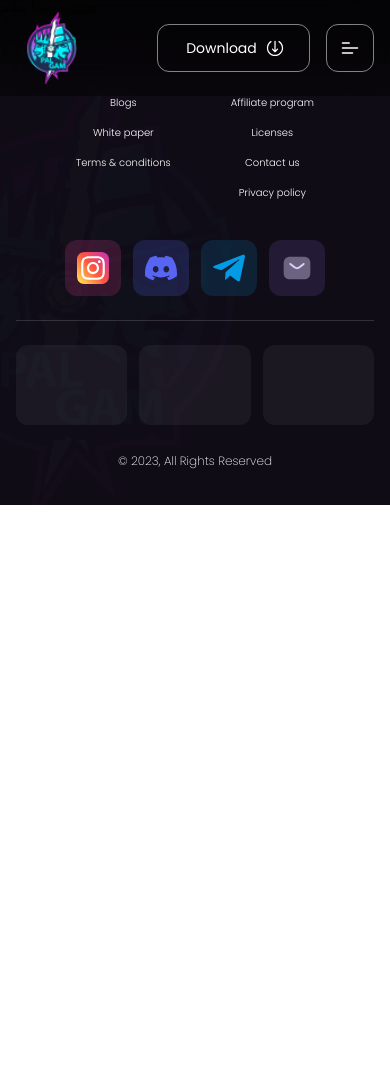
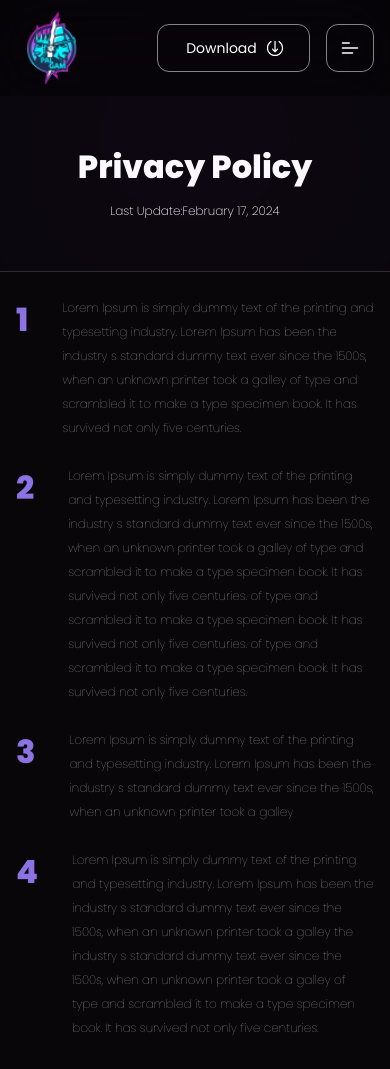
Before and after one commit to Alivolley/palgam, a Next.js app: page /privacy in a window 390 px wide. Before the commit this address had no page. Shown: the top 1069 px of the page. Before the commit the page ends 844 px from the top, so only its background shows below. Built offline with nearby package versions, Linux system fonts and the light colour scheme.

Commit message:
privacy policy : finished and responsived

```diff
--- a/components/layout/footer/footer.jsx
+++ b/components/layout/footer/footer.jsx
@@ -28,7 +28,7 @@ function Footer() {
                   <Link href="/">Affiliate program</Link>
                   <Link href="/">Licenses</Link>
                   <Link href="/">Contact us</Link>
-                  <Link href="/">Privacy policy</Link>
+                  <Link href="/privacy">Privacy policy</Link>
                </div>
             </div>
 
@@ -39,7 +39,7 @@ function Footer() {
                <Link href="/">Affiliate program</Link>
                <Link href="/">Licenses</Link>
                <Link href="/">Contact us</Link>
-               <Link href="/">Privacy policy</Link>
+               <Link href="/privacy">Privacy policy</Link>
             </div>
 
             <div className="relative mx-auto flex max-w-[1112px] items-center justify-center customMd:justify-between">
--- /dev/null
+++ b/pages/privacy/index.jsx
@@ -0,0 +1,97 @@
+function Privacy() {
+   return (
+      <div>
+         <div className="sticky top-0 overflow-hidden border-b border-solid border-[#ffffff26] bg-[#080609]">
+            <div className="pb-12 pt-[143px] text-center text-white">
+               <p className="font-poppinsExtraBold text-[32px] leading-[48px] customMd:text-[40px] customMd:leading-[64px]">
+                  Privacy Policy
+               </p>
+               <p className="mt-2 font-poppinsExtraLight text-[12px] leading-6 customMd:text-[18px] customMd:leading-8">
+                  Last Update:February 17, 2024
+               </p>
+            </div>
+            <div
+               className="absolute inset-0 rounded-[1512px] opacity-[0.15] blur-[200px]"
+               style={{ background: 'linear-gradient(180deg, #5922E9 0%, #DD43EF 100%)' }}
+            />
+         </div>
+         <div className="mx-auto mt-6 max-w-[1112px] space-y-6 px-4 customMd:mt-12 customMd:space-y-12 customLg:px-0">
+            <div className="flex items-start gap-[34px]">
+               <p className="font-poppinsExtraBold text-[32px] leading-[48px] text-[#8C72E2] customMd:text-[40px] customMd:leading-[64px]">
+                  1
+               </p>
+               <p className="font-poppinsThin text-xs leading-6 text-[#ffffffb3] customMd:text-[18px] customMd:leading-8">
+                  Lorem Ipsum is simply dummy text of the printing and typesetting industry. Lorem Ipsum has been the
+                  industry s standard dummy text ever since the 1500s, when an unknown printer took a galley of type and
+                  scrambled it to make a type specimen book. It has survived not only five centuries.
+               </p>
+            </div>
+            <div className="flex items-start gap-[34px]">
+               <p className="font-poppinsExtraBold text-[32px] leading-[48px] text-[#8C72E2] customMd:text-[40px] customMd:leading-[64px]">
+                  2
+               </p>
+               <p className="font-poppinsThin text-xs leading-6 text-[#ffffffb3] customMd:text-[18px] customMd:leading-8">
+                  Lorem Ipsum is simply dummy text of the printing and typesetting industry. Lorem Ipsum has been the
+                  industry s standard dummy text ever since the 1500s, when an unknown printer took a galley of type and
+                  scrambled it to make a type specimen book. It has survived not only five centuries. of type and
+                  scrambled it to make a type specimen book. It has survived not only five centuries. of type and
+                  scrambled it to make a type specimen book. It has survived not only five centuries.
+               </p>
+            </div>
+            <div className="flex items-start gap-[34px]">
+               <p className="font-poppinsExtraBold text-[32px] leading-[48px] text-[#8C72E2] customMd:text-[40px] customMd:leading-[64px]">
+                  3
+               </p>
+               <p className="font-poppinsThin text-xs leading-6 text-[#ffffffb3] customMd:text-[18px] customMd:leading-8">
+                  Lorem Ipsum is simply dummy text of the printing and typesetting industry. Lorem Ipsum has been the
+                  industry s standard dummy text ever since the 1500s, when an unknown printer took a galley
+               </p>
+            </div>
+            <div className="flex items-start gap-[34px]">
+               <p className="font-poppinsExtraBold text-[32px] leading-[48px] text-[#8C72E2] customMd:text-[40px] customMd:leading-[64px]">
+                  4
+               </p>
+               <p className="font-poppinsThin text-xs leading-6 text-[#ffffffb3] customMd:text-[18px] customMd:leading-8">
+                  Lorem Ipsum is simply dummy text of the printing and typesetting industry. Lorem Ipsum has been the
+                  industry s standard dummy text ever since the 1500s, when an unknown printer took a galley the
+                  industry s standard dummy text ever since the 1500s, when an unknown printer took a galley of type and
+                  scrambled it to make a type specimen book. It has survived not only five centuries.
+               </p>
+            </div>
+            <div className="flex items-start gap-[34px]">
+               <p className="font-poppinsExtraBold text-[32px] leading-[48px] text-[#8C72E2] customMd:text-[40px] customMd:leading-[64px]">
+                  5
+               </p>
+               <p className="font-poppinsThin text-xs leading-6 text-[#ffffffb3] customMd:text-[18px] customMd:leading-8">
+                  Lorem Ipsum is simply dummy text of the printing and typesetting industry. Lorem Ipsum has been the
+                  industry s standard dummy text ever since the 1500s, when an unknown printer took a galley of type and
+                  scrambled it to make a type specimen book. It has survived not only five centuries.
+               </p>
+            </div>
+            <div className="flex items-start gap-[34px]">
+               <p className="font-poppinsExtraBold text-[32px] leading-[48px] text-[#8C72E2] customMd:text-[40px] customMd:leading-[64px]">
+                  6
+               </p>
+               <p className="font-poppinsThin text-xs leading-6 text-[#ffffffb3] customMd:text-[18px] customMd:leading-8">
+                  Lorem Ipsum is simply dummy text of the printing and typesetting industry. Lorem Ipsum has been the
+                  industry s standard dummy text ever since the 1500s, when an unknown printer took a galley the
+                  industry s standard dummy text ever since the 1500s, when an unknown printer took a galley of type and
+                  scrambled it to make a type specimen book. It has survived not only five centuries.
+               </p>
+            </div>
+            <div className="flex items-start gap-[34px]">
+               <p className="font-poppinsExtraBold text-[32px] leading-[48px] text-[#8C72E2] customMd:text-[40px] customMd:leading-[64px]">
+                  7
+               </p>
+               <p className="font-poppinsThin text-xs leading-6 text-[#ffffffb3] customMd:text-[18px] customMd:leading-8">
+                  Lorem Ipsum is simply dummy text of the printing and typesetting industry. Lorem Ipsum has been the
+                  industry s standard dummy text ever since the 1500s, when an unknown printer took a galley of type and
+                  scrambled it to make a type specimen book. It has survived not only five centuries.
+               </p>
+            </div>
+         </div>
+      </div>
+   );
+}
+
+export default Privacy;
```
